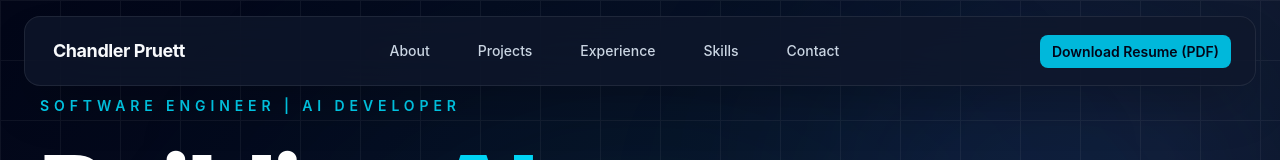
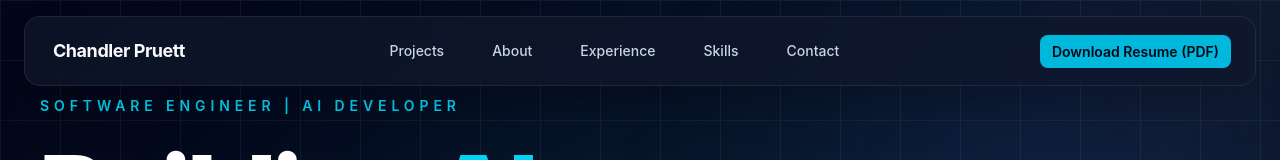
Before and after one commit to CPruett24/portfolio-website, a Next.js app: page / in a window 1280 px wide. Shown: the top 160 px of the page. Built offline with nearby package versions, Linux system fonts and the light colour scheme.

Commit message:
Swap Projects and About Position on Navbar

```diff
--- a/src/components/layout/Navbar.tsx
+++ b/src/components/layout/Navbar.tsx
@@ -7,8 +7,8 @@ import { Menu, X } from "lucide-react";
 import { siteConfig } from "@/config/site";
 
 const links = [
+  { name: "Projects", href: "#projects" },
   { name: "About", href: "#about" },
-  { name: "Projects", href: "#projects" },
   { name: "Experience", href: "#experience" },
   { name: "Skills", href: "#skills" },
   { name: "Contact", href: "#contact" },
```
